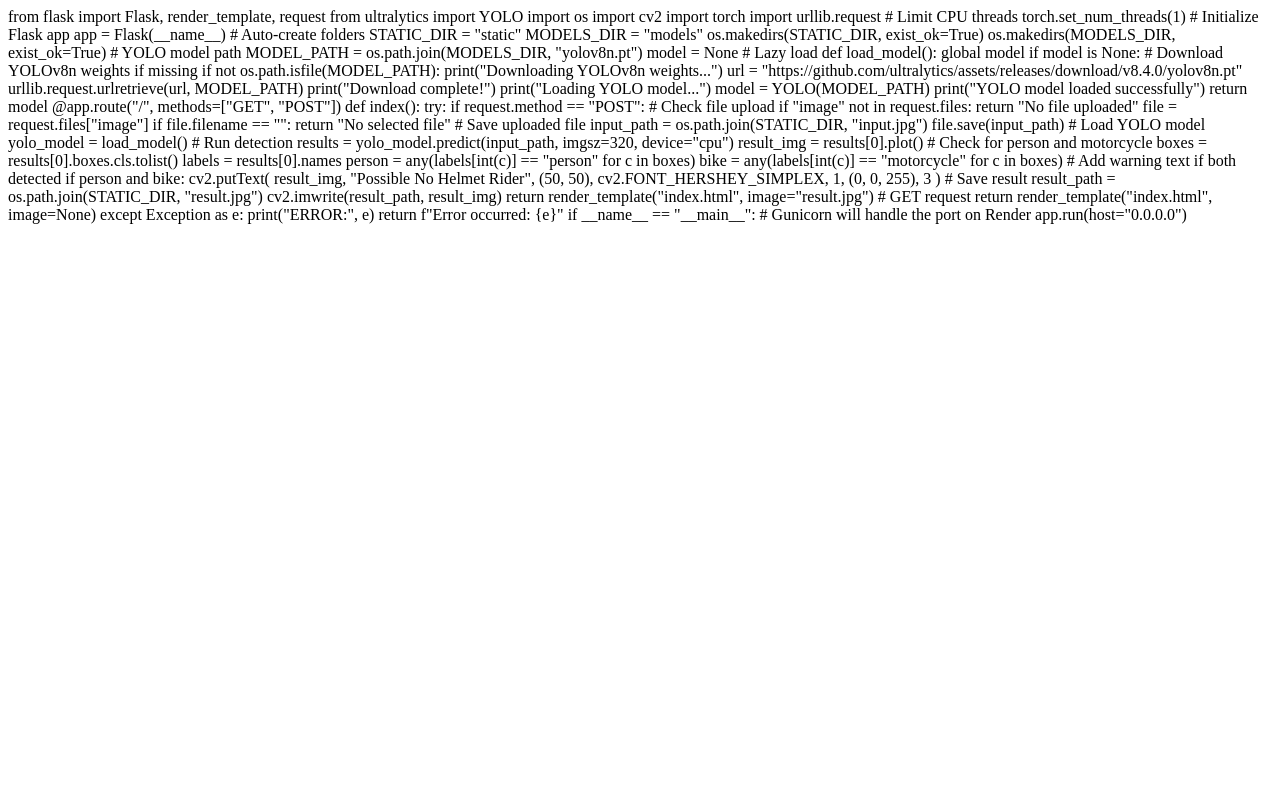
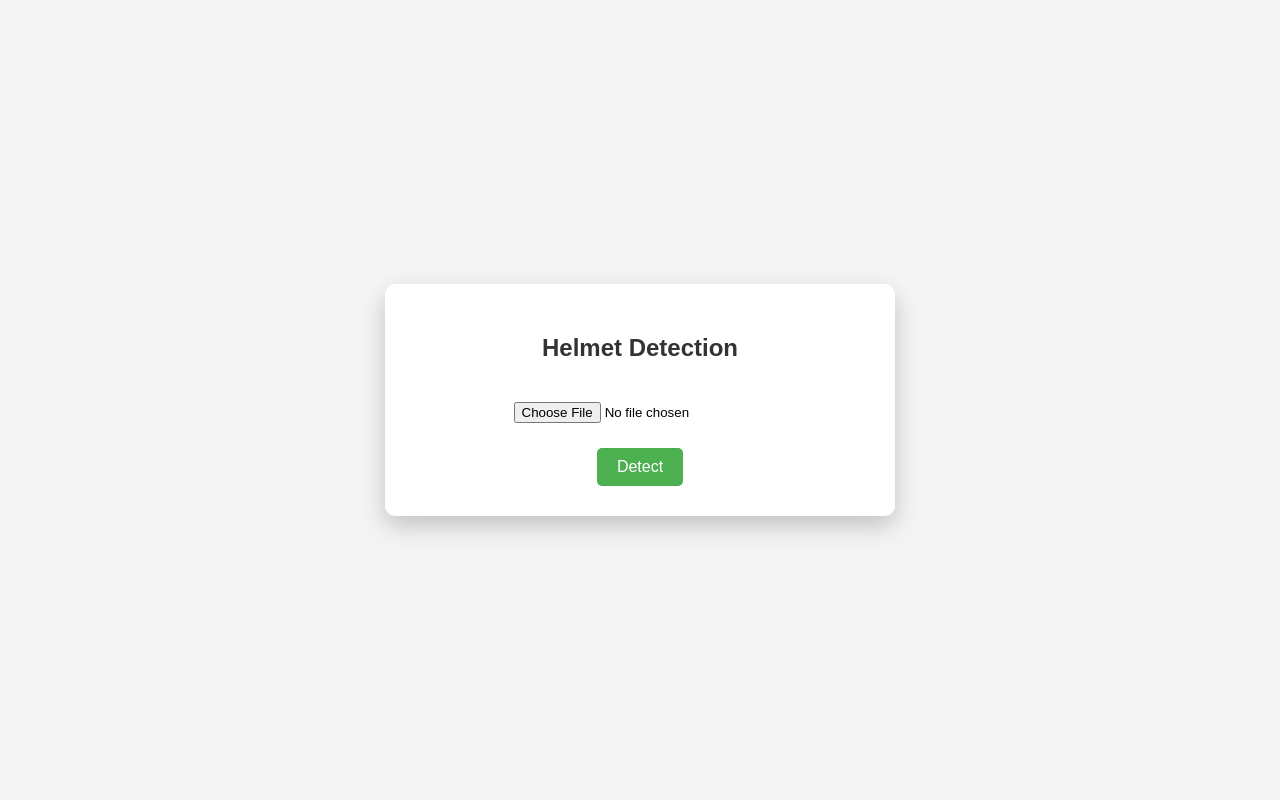
Before and after one commit to emythri/helmet_detection, a Flask app: page / in a window 1280 px wide. Run offline with Flask 3, Linux system fonts and the light colour scheme.

Commit message:
Update index.html

```diff
--- a/helmet/templates/index.html
+++ b/helmet/templates/index.html
@@ -1,93 +1,69 @@
-from flask import Flask, render_template, request
-from ultralytics import YOLO
-import os
-import cv2
-import torch
-import urllib.request
-
-# Limit CPU threads
-torch.set_num_threads(1)
-
-# Initialize Flask app
-app = Flask(__name__)
-
-# Auto-create folders
-STATIC_DIR = "static"
-MODELS_DIR = "models"
-os.makedirs(STATIC_DIR, exist_ok=True)
-os.makedirs(MODELS_DIR, exist_ok=True)
-
-# YOLO model path
-MODEL_PATH = os.path.join(MODELS_DIR, "yolov8n.pt")
-model = None  # Lazy load
-
-def load_model():
-    global model
-    if model is None:
-        # Download YOLOv8n weights if missing
-        if not os.path.isfile(MODEL_PATH):
-            print("Downloading YOLOv8n weights...")
-            url = "https://github.com/ultralytics/assets/releases/download/v8.4.0/yolov8n.pt"
-            urllib.request.urlretrieve(url, MODEL_PATH)
-            print("Download complete!")
-        print("Loading YOLO model...")
-        model = YOLO(MODEL_PATH)
-        print("YOLO model loaded successfully")
-    return model
-
-@app.route("/", methods=["GET", "POST"])
-def index():
-    try:
-        if request.method == "POST":
-            # Check file upload
-            if "image" not in request.files:
-                return "No file uploaded"
-            file = request.files["image"]
-            if file.filename == "":
-                return "No selected file"
-
-            # Save uploaded file
-            input_path = os.path.join(STATIC_DIR, "input.jpg")
-            file.save(input_path)
-
-            # Load YOLO model
-            yolo_model = load_model()
-
-            # Run detection
-            results = yolo_model.predict(input_path, imgsz=320, device="cpu")
-            result_img = results[0].plot()
-
-            # Check for person and motorcycle
-            boxes = results[0].boxes.cls.tolist()
-            labels = results[0].names
-            person = any(labels[int(c)] == "person" for c in boxes)
-            bike = any(labels[int(c)] == "motorcycle" for c in boxes)
-
-            # Add warning text if both detected
-            if person and bike:
-                cv2.putText(
-                    result_img,
-                    "Possible No Helmet Rider",
-                    (50, 50),
-                    cv2.FONT_HERSHEY_SIMPLEX,
-                    1,
-                    (0, 0, 255),
-                    3
-                )
-
-            # Save result
-            result_path = os.path.join(STATIC_DIR, "result.jpg")
-            cv2.imwrite(result_path, result_img)
-
-            return render_template("index.html", image="result.jpg")
-
-        # GET request
-        return render_template("index.html", image=None)
-
-    except Exception as e:
-        print("ERROR:", e)
-        return f"Error occurred: {e}"
-
-if __name__ == "__main__":
-    # Gunicorn will handle the port on Render
-    app.run(host="0.0.0.0")
+<!DOCTYPE html>
+<html>
+<head>
+<title>Helmet Detection System</title>
+<style>
+body{
+    font-family: Arial, sans-serif;
+    background: #f4f4f4;
+    height:100vh;
+    margin:0;
+    display:flex;
+    justify-content:center;
+    align-items:center;
+}
+.container{
+    background:white;
+    padding:30px;
+    width:450px;
+    text-align:center;
+    border-radius:10px;
+    box-shadow:0px 10px 25px rgba(0,0,0,0.2);
+}
+h2{
+    margin-bottom:20px;
+    color:#333;
+}
+input[type=file]{
+    padding:10px;
+    margin-top:10px;
+}
+button{
+    margin-top:15px;
+    padding:10px 20px;
+    border:none;
+    background:#4CAF50;
+    color:white;
+    font-size:16px;
+    border-radius:5px;
+    cursor:pointer;
+}
+button:hover{
+    background:#45a049;
+}
+img{
+    margin-top:20px;
+    border-radius:8px;
+    border:2px solid #ddd;
+}
+.result{
+    margin-top:20px;
+}
+</style>
+</head>
+<body>
+<div class="container">
+<h2>Helmet Detection</h2>
+<form method="post" enctype="multipart/form-data">
+<input type="file" name="image" required><br>
+<button type="submit">Detect</button>
+</form>
+{% if image %}
+<div class="result">
+<h3>Detection Result</h3>
+<img src="{{ url_for('static', filename=image) }}" width="400">
+</div>
+{% endif %}
+</div>
+</body>
+</html>
```
